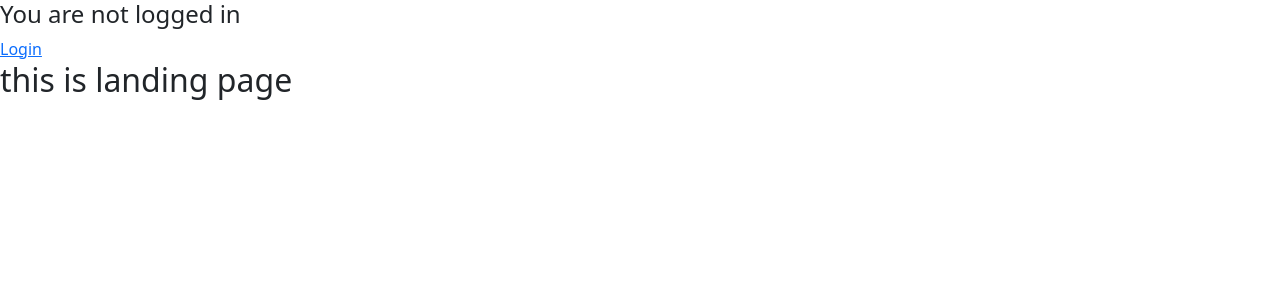
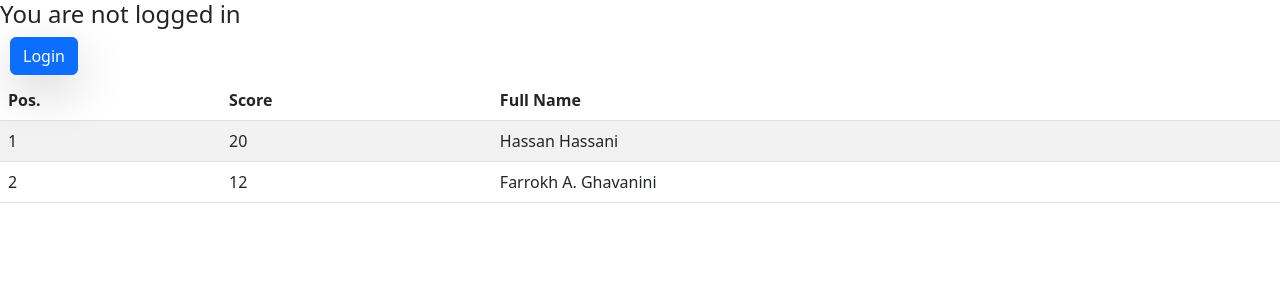
Before and after one commit to gnome1919/worldcup, a Django app: page / in a window 1280 px wide. Shown: the top 300 px of the page. Run offline with Django 4.2, Linux system fonts and the light colour scheme; data comes from the database, SQL or seed files in the repository; both versions use the stored data as it was after the commit.

Commit message:
Points logic and score table added

```diff
--- a/landing/templates/landing/base.html
+++ b/landing/templates/landing/base.html
@@ -1,15 +1,17 @@
+<!DOCTYPE html>
 <link href="https://cdn.jsdelivr.net/npm/bootstrap@5.2.0-beta1/dist/css/bootstrap.min.css" rel="stylesheet" integrity="sha384-0evHe/X+R7YkIZDRvuzKMRqM+OrBnVFBL6DOitfPri4tjfHxaWutUpFmBp4vmVor" crossorigin="anonymous">
-
+<link rel="icon" type="image/x-icon" href="/images/favicon.ico">
+<body>
     {% if user.is_authenticated %}
 
-<form method="POST">
+    <form method="POST" style="margin-bottom: 1px;">
 
         <!-- For preventing Cross-site request forgery (CSRF) attack -->
         {% csrf_token %}
 
         <!-- Putting submit as type makes clicking this button as default when user hit Enter -->
-    <p>Greetings {{ user.name }}</p>
-    <button type="submit" class="btn btn-primary shadow-lg ms-5">Logout</button>
+        <h2>Greetings {{ user.first_name }}</h2>
+        <a class="btn btn-primary shadow-lg" style="margin-bottom: 5px; margin-left: 10px;" href="{% url 'user_logout' %}">Logout</a>
         {% comment %} <a href="{% url  %}" class="btn btn-primary shadow-sm">link</a> {% endcomment %}
 
     </form>
@@ -17,8 +19,16 @@
     {% else %}
 
     <h4>You are not logged in</h4>
-<a href="{% url 'userlogin' %}">Login</a>
+    <a class="btn btn-primary shadow-lg" style="margin-bottom: 5px; margin-left: 10px;" href="{% url 'user_login' %}">Login</a>
 
     {% endif %}
 
     {% block 'contents' %}{% endblock %}
+</body>
+
+
+{% block 'script' %}
+
+<script src="https://cdn.jsdelivr.net/npm/bootstrap@5.2.0-beta1/dist/js/bootstrap.bundle.min.js" integrity="sha384-pprn3073KE6tl6bjs2QrFaJGz5/SUsLqktiwsUTF55Jfv3qYSDhgCecCxMW52nD2" crossorigin="anonymous"></script>
+
+{% endblock %}
--- a/landing/templates/landing/landing.html
+++ b/landing/templates/landing/landing.html
@@ -2,6 +2,76 @@
 
 {% block 'contents' %}
 
-<h2>this is landing page</h2>
+<table id="scores-table" class="table table-striped">
+    <thead>
+        <tr>
+            <th scope="col">Pos.</th>
+            <th scope="col">Score</th>
+            <th scope="col">Full Name</th>
+        </tr>
+    </thead>
+    <tbody>
+        {% for user_total_score in users_total_score %}
+            <tr>
+                <td>{{ forloop.counter }}</td>
+                <td>{{ user_total_score.user_total_score }}</td>
+                <td>{{ user_total_score.user_fullname }}</td>
+            </tr>
+        {% endfor %}
+    </tbody>
+</table>
 
 {% endblock %}
+
+{% block 'script' %}
+<script>
+
+document.ready = sortTable();
+
+function sortTable() {
+    var table, rows, switching, i, x, y, shouldSwitch;
+    table = document.getElementById("scores-table");
+    switching = true;
+    /*Make a loop that will continue until
+    no switching has been done:*/
+    while (switching) {
+      //start by saying: no switching is done:
+      switching = false;
+      rows = table.rows;
+      /*Loop through all table rows (except the
+      first, which contains table headers):*/
+      for (i = 1; i < (rows.length - 1); i++) {
+        //start by saying there should be no switching:
+        shouldSwitch = false;
+        /*Get the two elements you want to compare,
+        one from current row and one from the next:*/
+        x = rows[i].getElementsByTagName("TD")[1];
+        y = rows[i + 1].getElementsByTagName("TD")[1];
+        //check if the two rows should switch place:
+        if (x.innerHTML.toLowerCase() < y.innerHTML.toLowerCase()) {
+          //if so, mark as a switch and break the loop:
+          shouldSwitch = true;
+          break;
+        }
+      }
+      if (shouldSwitch) {
+        /*If a switch has been marked, make the switch
+        and mark that a switch has been done:*/
+        rows[i].parentNode.insertBefore(rows[i + 1], rows[i]);
+        switching = true;
+      }
+    }
+    positionGenerator();
+  }
+
+  function positionGenerator() {
+      var table = document.getElementById("scores-table");
+      var rows = table.rows;
+
+      for (i = 1; i < rows.length; i++) {
+        rows[i].getElementsByTagName("TD")[0].innerHTML = i;
+      }
+  }
+
+</script>
+{% endblock %}
--- a/landing/views.py
+++ b/landing/views.py
@@ -1,9 +1,52 @@
 from django.shortcuts import render, redirect
 from django.contrib.auth import login, logout, authenticate
+import datetime as dt
+from logging import exception
+from matches.models import Match
+from django.contrib.auth.models import User
+from predictions.models import UserPrediction
+
+# def landing(request):
+#     if request.method == 'POST':
+#         logout(request)
+#         return redirect('home')
+#     else:
+#         return render(request, 'landing/landing.html')
 
 def landing(request):
-    if request.method == 'POST':
-        logout(request)
-        return redirect('home')
-    else:
-        return render(request, 'landing/landing.html')
+    predictions = UserPrediction.objects.all()
+    users = User.objects.all()
+    matches = Match.objects.exclude(result__isnull=True)
+    users_total_score = []
+    for user in users:
+        user_predictions = predictions.filter(user=user, result__isnull=False)
+        user_total_score = 0
+        user_fullname = user.first_name + ' ' + user.last_name
+        for match in matches:
+            user_prediction = user_predictions.filter(match_id=match.id).values('result')[0]['result']
+            user_total_score += user_match_score_calc(match, user_prediction)
+        users_total_score.append(userTotalScoreDto(user_fullname, user_total_score))
+    return render(request, 'landing/landing.html', {'users_total_score':users_total_score})
+
+def user_match_score_calc(match, user_prediction):
+            match_team_1_goals = int(match.result.split(':')[0])
+            match_team_2_goals = int(match.result.split(':')[1])
+            user_team_1_goals = int(user_prediction.split(':')[0])
+            user_team_2_goals = int(user_prediction.split(':')[1])
+            if match.result == user_prediction:
+                return 10
+            if match_team_1_goals != match_team_2_goals:
+                if match_team_1_goals - match_team_2_goals == user_team_1_goals - user_team_2_goals:
+                    return 7
+                if (match_team_1_goals > match_team_2_goals and user_team_1_goals > user_team_2_goals) \
+                or (match_team_1_goals < match_team_2_goals and user_team_1_goals < user_team_2_goals):
+                    return 5
+            else:
+                if user_team_1_goals == user_team_2_goals:
+                    return 3
+            return 0
+
+class userTotalScoreDto:
+    def __init__(self, user_fullname, user_total_score):
+        self.user_fullname = user_fullname
+        self.user_total_score = user_total_score
--- a/predictions/templates/predictions/user_predictions.html
+++ b/predictions/templates/predictions/user_predictions.html
@@ -7,6 +7,7 @@
       width: 450;
       background-color: powderblue;
       margin-left: 13px;
+      padding-left: 0.5rem;
     }
     #TeamsContainer {
         width: 300;
@@ -15,6 +16,8 @@
     #ResultContainer {
         width: 50;
         background-color: #b2f7ff;
+        margin-left: 65px;
+        text-align: center;
     }
 </style>
 <body>
--- a/predictions/views.py
+++ b/predictions/views.py
@@ -6,7 +6,7 @@ from .models import UserPrediction
 
 def user_predictions(request):
     if not request.user.is_authenticated:
-        return redirect('userlogin')
+        return redirect('user_login')
 
     match request.method:
         case 'GET':
--- a/usrauth/templates/usrauth/login.html
+++ b/usrauth/templates/usrauth/login.html
@@ -17,6 +17,6 @@
 
 </form>
 
-<a href="{% url 'usersignup' %}">
+<a href="{% url 'user_signup' %}">
     <button>Signup</button>
 </a>
--- a/usrauth/templates/usrauth/signup.html
+++ b/usrauth/templates/usrauth/signup.html
@@ -9,7 +9,7 @@
 <!-- POST is like GET but makes the variables in the URL hidden. Also POST is generally used for changing something
      in the database while GET is used for reading from database. When we call a URL it's always a GET,
      POST is a method for forms and is originated from inside of the code  -->
-<form method="POST">
+<form method="POST" action="{% url 'user_signup' %}">
 
     <!-- For preventing Cross-site request forgery (CSRF) attack -->
     {% csrf_token %}
--- a/worldcup/urls.py
+++ b/worldcup/urls.py
@@ -32,9 +32,9 @@ urlpatterns = [
     path('landing/', lndviews.landing, name='landing'),
 
     # User creation and authentication
-    path('signup/', authviews.usersignup, name='usersignup'),
-    path('login/', authviews.userlogin, name='userlogin'),
-    path('logout/', authviews.userlogout, name='userlogout'),
+    path('signup/', authviews.user_signup, name='user_signup'),
+    path('login/', authviews.user_login, name='user_login'),
+    path('logout/', authviews.user_logout, name='user_logout'),
 
     # User Dashboard
     path('dashboard/', dashviews.dashmain, name='dashmain'),
```
Also changed, not shown: dashboard/templates/dashboard/base.html (+7 -5 lines), dashboard/views.py (+4 -4 lines), usrauth/forms.py (added, +18 -0 lines), usrauth/templates/usrauth/base.html (+4 -4 lines), usrauth/views.py (+23 -24 lines), worldcup/settings.py (+10 -0 lines), db.sqlite3. Lines whose indentation alone changed are shown as unchanged.
